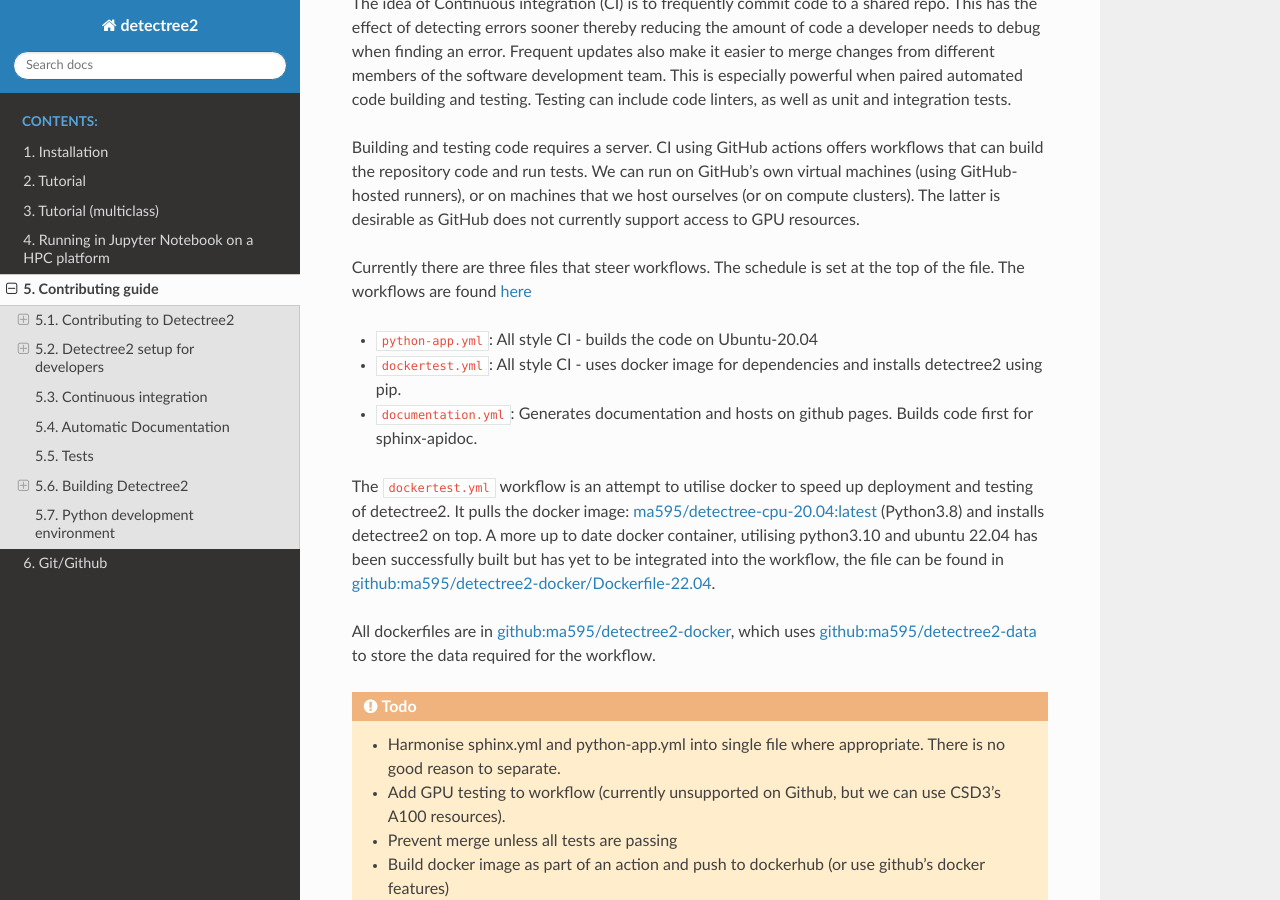
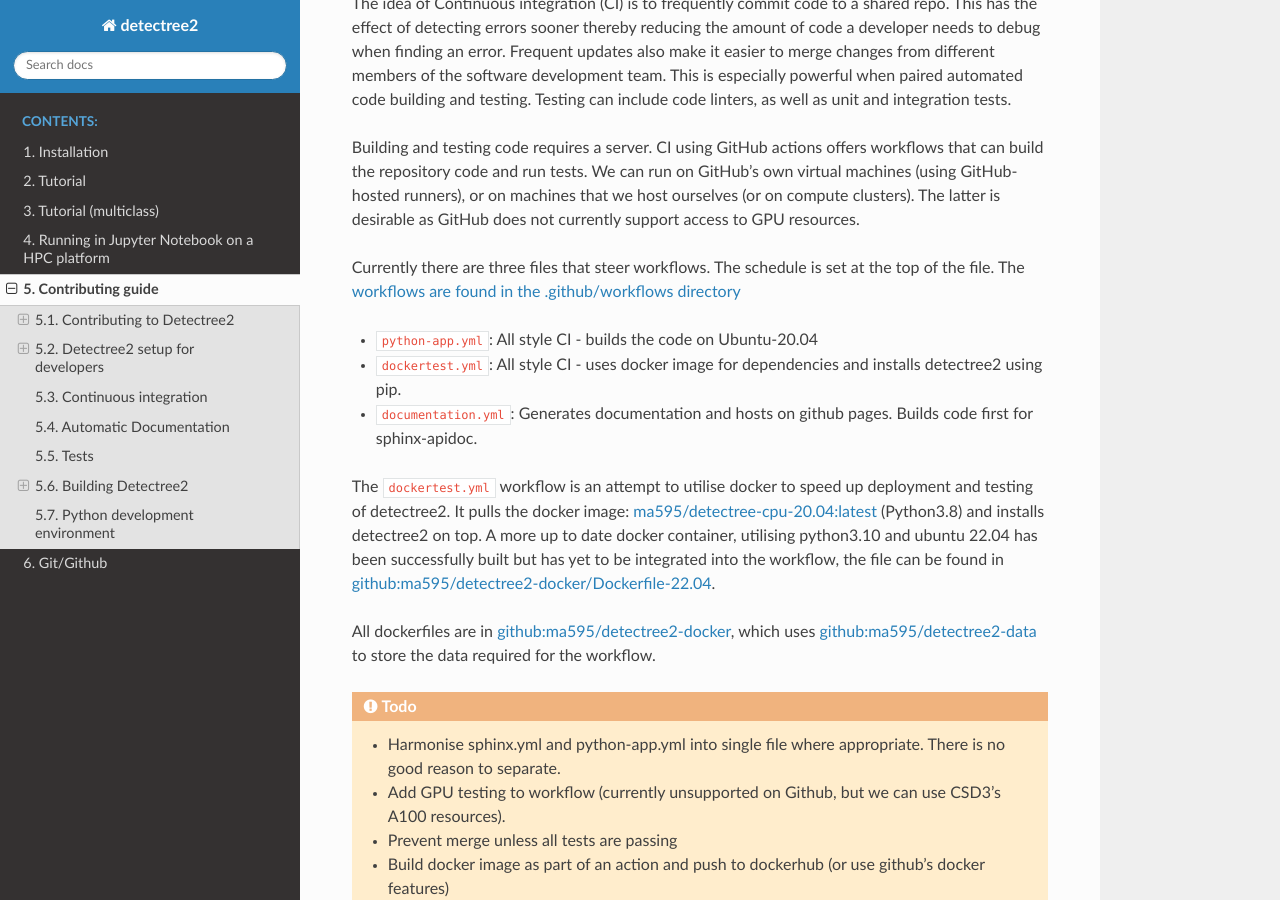
Before and after one commit to PatBall1/detectree2, a Sphinx documentation site: the page built from docs/source/contributing.rst, in a window 1280 px wide and 900 px high, scrolled down 9270 px. Built offline with Sphinx 7.4.7 and the Read the Docs theme 3.1.0, drawn with Linux system fonts in a browser that asks for light colours; pages that are not in the unit, such as notebooks, are missing from menus; some of the changed text lies outside the part shown.

Commit message:
some fixes

```diff
--- a/docs/source/conf.py
+++ b/docs/source/conf.py
@@ -43,7 +43,8 @@
 # List of patterns, relative to source directory, that match files and
 # directories to ignore when looking for source files.
 # This pattern also affects html_static_path and html_extra_path.
-exclude_patterns = []
+exclude_patterns = ['detectree2.data_loading.gdrive.rst',    # Ignore the gdrive module
+                    'detectree2.data_loading.gee_download.rst'] # Ignore the gee_download module]
 
 # -- Options for HTML output -------------------------------------------------
 
--- a/docs/source/contributing.rst
+++ b/docs/source/contributing.rst
@@ -79,7 +79,7 @@
 
 ..  Once master is updated one can either ``merge`` master or ``rebase`` on master. This can be done using the command line during a PR or at the end using the github UI.
 
-At the end of the PR we can use GitHub's UI to commit. The available options are explained here: `Pull request merges <https://docs.github.com/en/pull-requests/collaborating-with-pull-requests/incorporating-changes-from-a-pull-request/about-pull-request-merges>`_.
+At the end of the PR we can use GitHub's UI to commit. The available options are explained in GitHub's documentation on `pull request merges <https://docs.github.com/en/pull-requests/collaborating-with-pull-requests/incorporating-changes-from-a-pull-request/about-pull-request-merges>`_.
 
 Using GitHub's UI to commit PR
 ^^^^^^^^^^^^^^^^^^^^^^^^^^^^^^
@@ -317,7 +317,7 @@
 
 Building and testing code requires a server. CI using GitHub actions offers workflows that can build the repository code and run tests. We can run on GitHub's own virtual machines (using GitHub-hosted runners), or on machines that we host ourselves (or on compute clusters). The latter is desirable as GitHub does not currently support access to GPU resources.
 
-Currently there are three files that steer workflows. The schedule is set at the top of the file. The workflows are found `here <https://github.com/PatBall1/detectree2/tree/master/.github/workflows>`_
+Currently there are three files that steer workflows. The schedule is set at the top of the file. The `workflows are found in the .github/workflows directory <https://github.com/PatBall1/detectree2/tree/master/.github/workflows>`_
 
 - ``python-app.yml``: All style CI - builds the code on Ubuntu-20.04
 - ``dockertest.yml``: All style CI - uses docker image for dependencies and installs detectree2 using pip.
--- a/docs/source/index.rst
+++ b/docs/source/index.rst
@@ -46,8 +46,6 @@
    cluster
    contributing
    using-git
-   .. _notebooks/contributing_guide
-   .. _notebooks/trainingJB
 
 
 Indices and tables
--- a/docs/source/tutorial.rst
+++ b/docs/source/tutorial.rst
@@ -481,6 +481,7 @@
 lighting of the images. These augmentations are only available for RGB images and will not be applied to multispectral.
 
 .. code-block:: python
+
    # Additional augmentations for RGB images
    if cfg.IMGMODE == "rgb":
       augmentations.extend([
```
Also changed, not shown: 1 other file.
